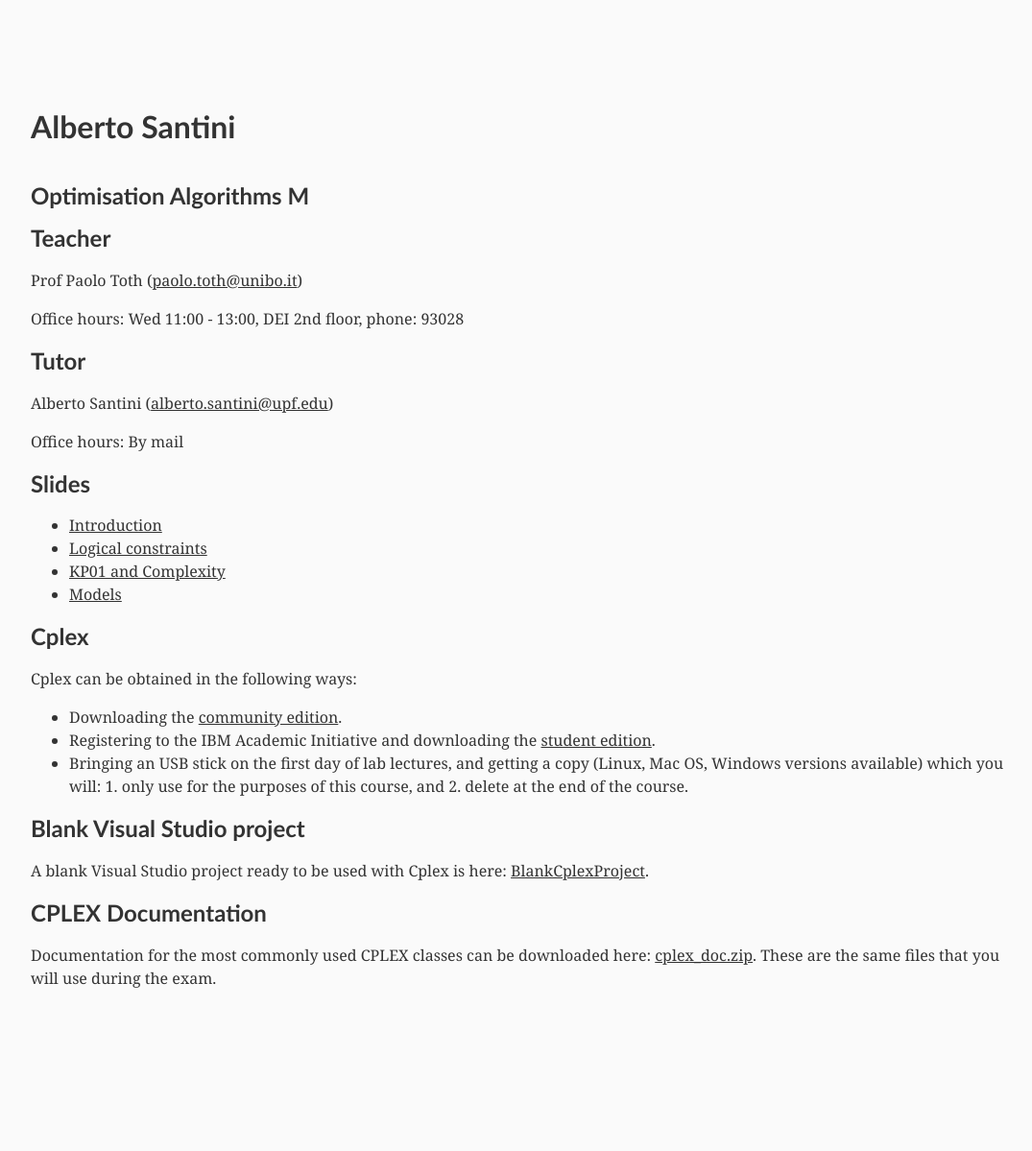
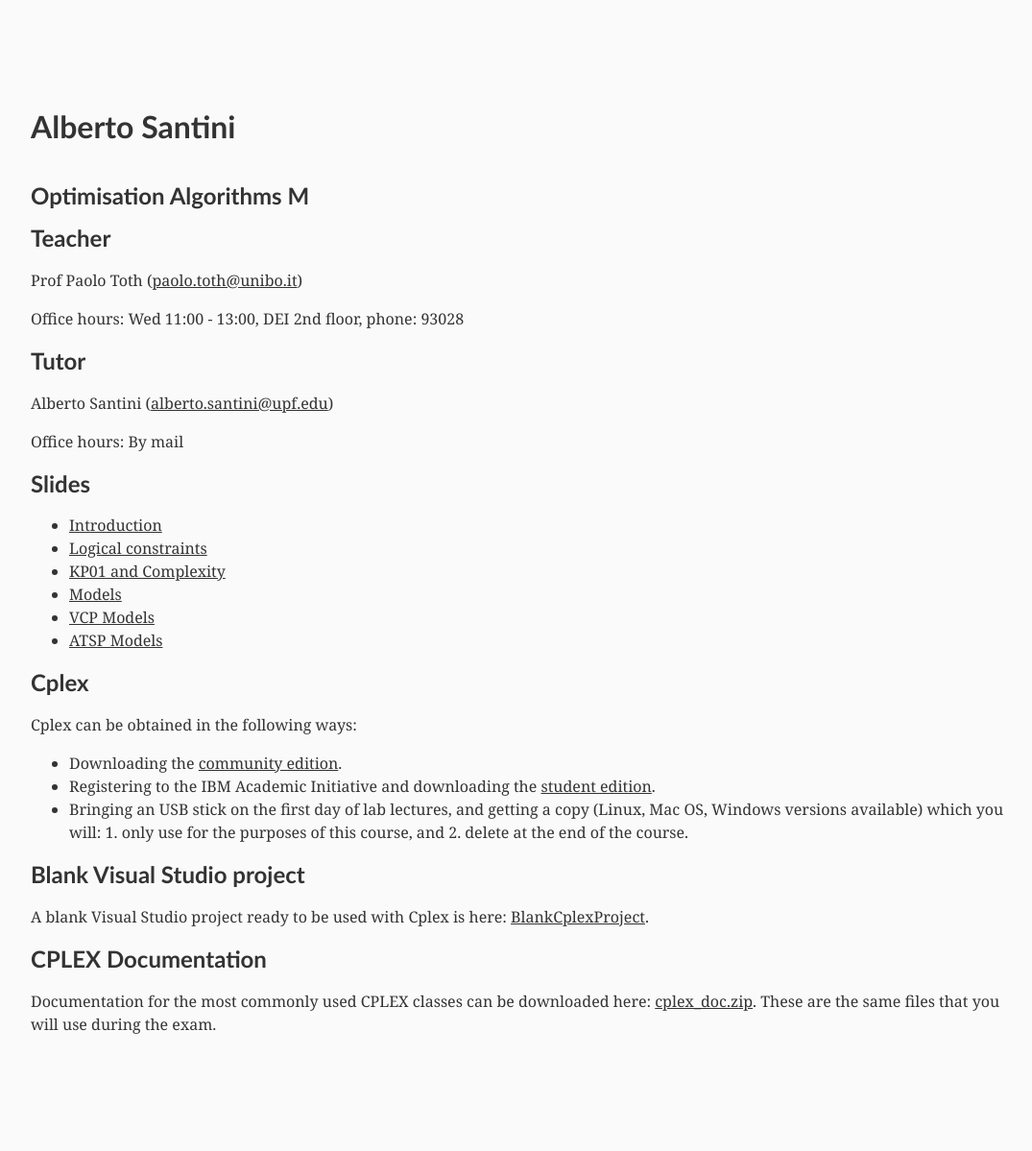
Before and after one commit to alberto-santini/alberto-santini.github.io, a Jekyll site: the page built from oa/index.html, in a window 1280 px wide. Shown: the whole page at 96% size, without its empty margins (88-1163 px from the left). Built offline with Jekyll 4.4.1, drawn with Linux system fonts in a browser that asks for light colours; before the commit the page ends 1151 px from its top, so only the background shows below that.

Commit message:
Updated classes for OA

```diff
--- a/oa/index.html
+++ b/oa/index.html
@@ -37,6 +37,8 @@ layout: default
       <li><a href="/files/oa/OPT-ALG_2018_2_Logical-Constraints.pdf">Logical constraints</a></li>
       <li><a href="/files/oa/OPT-ALG_2018_3_KP01_Complexity.pdf">KP01 and Complexity</a></li>
       <li><a href="/files/oa/OPT-ALG_2018_4-5_Models.pdf">Models</a></li>
+      <li><a href="/files/oa/OPT-ALG_2018_6_VCP_Models.pdf">VCP Models</a></li>
+      <li><a href="/files/oa/OPT-ALG_2018_7_ATSP_Models.pdf">ATSP Models</a></li>
     </ul>
   </div>
 
```
Also changed, not shown: 3 other files.
